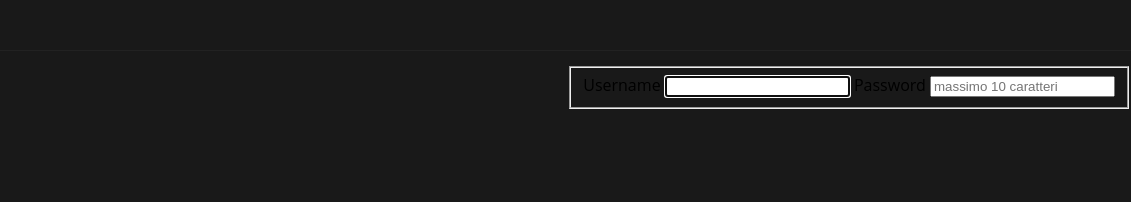
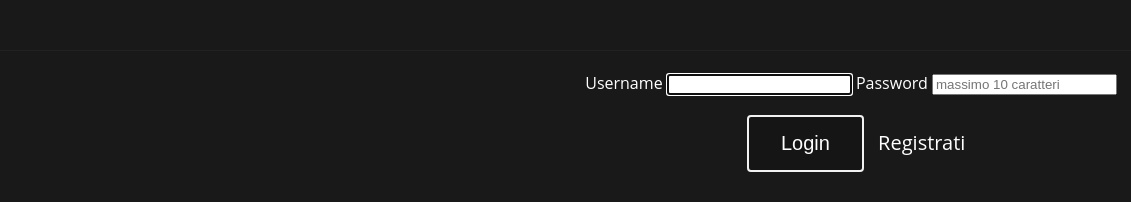
Before and after one commit to CristianColavito/Tecnologie-Web, a plain HTML site: page public_html/index.html in a window 1280 px wide. Shown: the top 202 px of the page, 149-1280 px from the left. Drawn offline with Linux system fonts and the light colour scheme.

Commit message:
update 06/05

```diff
--- a/public_html/index.html
+++ b/public_html/index.html
@@ -24,11 +24,15 @@
                 </section>
                 <section id="log">
                     <form name="login" action="./index.html">
-                        <fieldset title="Inserisci i tuoi dati per entrare nel sito">
+                        <fieldset id="loginlinea" title="Inserisci i tuoi dati per entrare nel sito">
                             <label>Username <input name="user" type="text" autofocus=""></label>
-                            <label>Password <input name="pass" type="password" placeholder="massimo 10 caratteri"></label>
+                            <label>Password <input name="pass" type="password" placeholder="massimo 10 caratteri" ></label>
                         </fieldset>
+                        <section id="bottone">
+                            <input type="submit" value="Login" id="invia">
 
+                            <a id="reg" href="./index.html"><h3>Registrati</h3></a>
+                        </section>
                     </form>
                 </section>
             </section><!--/bottom-header-->
@@ -73,7 +77,7 @@
                         <li id="lista"><a href="./index.html"><h5>Home</h5></a></li>
                         <li id="lista"><a href="./index.html"><h5>Chi Siamo</h5></a></li>
                         <li id="lista"><a href="./index.html"><h5>Faq</h5></a></li>
-                        <li id="lista"><a href="./index.html"><h5>Visualizza Tutti I Partner</h5></a></li>
+                        <li id="lista"><a href="./index.html"><h5>I Nostri Partner</h5></a></li>
                     </ul>
                 </section>
             </section>
--- a/public_html/style.css
+++ b/public_html/style.css
@@ -19,7 +19,10 @@ h2{
     margin-top: 0;
     margin-bottom: 20px;
 }
-
+h3{
+    font-size: 20px;
+    font-weight: normal;
+}
 h5{
     font-weight:normal;
     margin: 0px;
@@ -65,9 +68,41 @@ a:hover{
        }
 
 #log{
-        padding: 15px 0px 80px 30px;
+        padding: 15px 0px 0px 30px;
         float:right;
         display: inline-block;
+       }
+
+       #loginlinea{
+         border-style: none;
+         color:#fff;
+
+       }
+       #bottone{
+           display: block;
+
+           text-align: center;
+
+       }
+       #invia{
+           display:inline-block;
+           color:#fff;
+           background: #151515;
+           padding: 15px 32px;
+           border-radius: 4px;
+           border:2px solid #f2f2f2;
+           font-size: 20px;
+           margin:10px;
+           cursor:pointer;
+           transition-duration: 0.4s;
+       }
+       #invia:hover{
+            background-color: #f2f2f2; /* Green */
+            color: #c52d2f;
+       }
+       #reg{
+           display:inline-block;
+
        }
 /*---------------------------Feature--------------------------------*/
 
```
